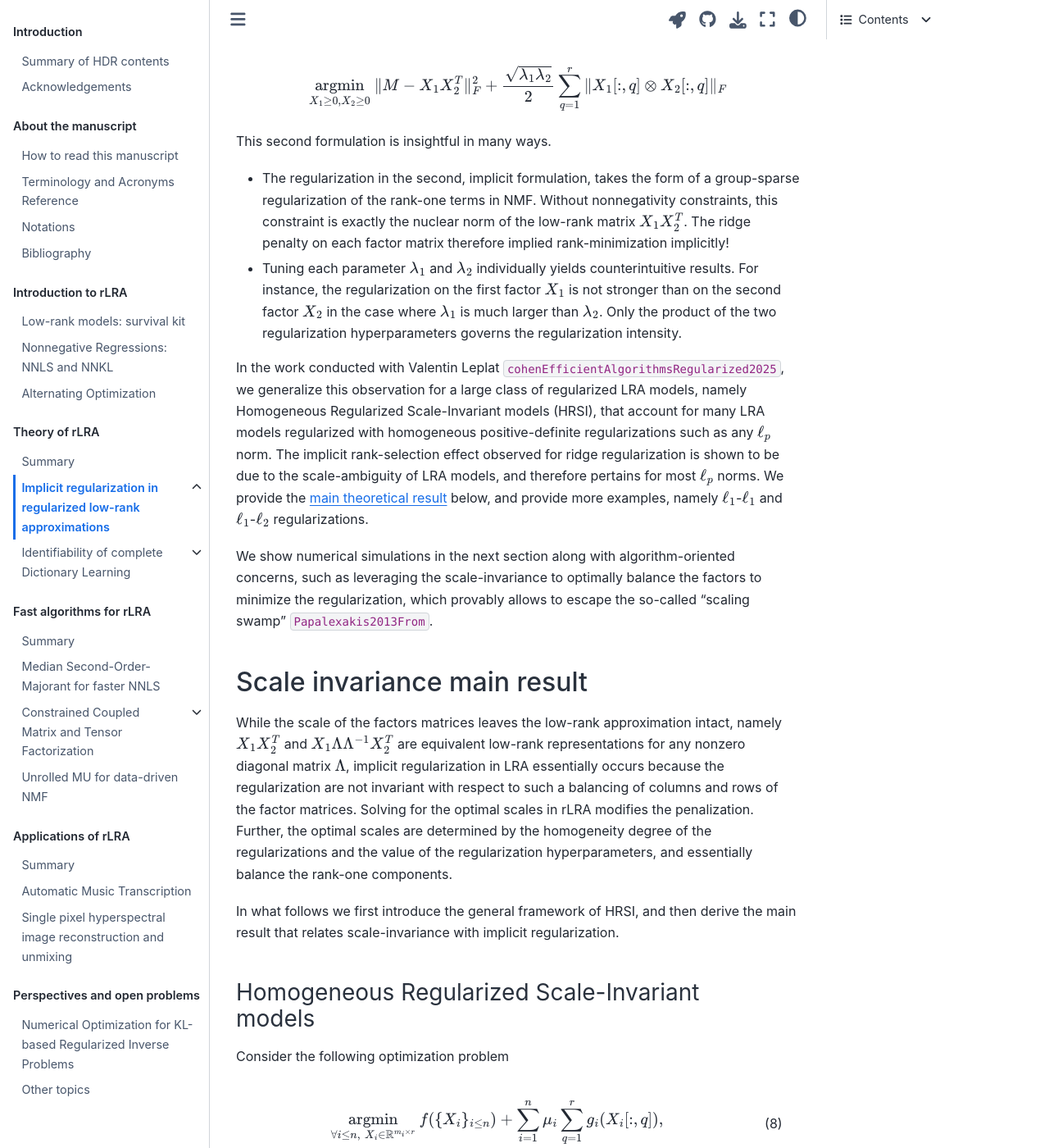
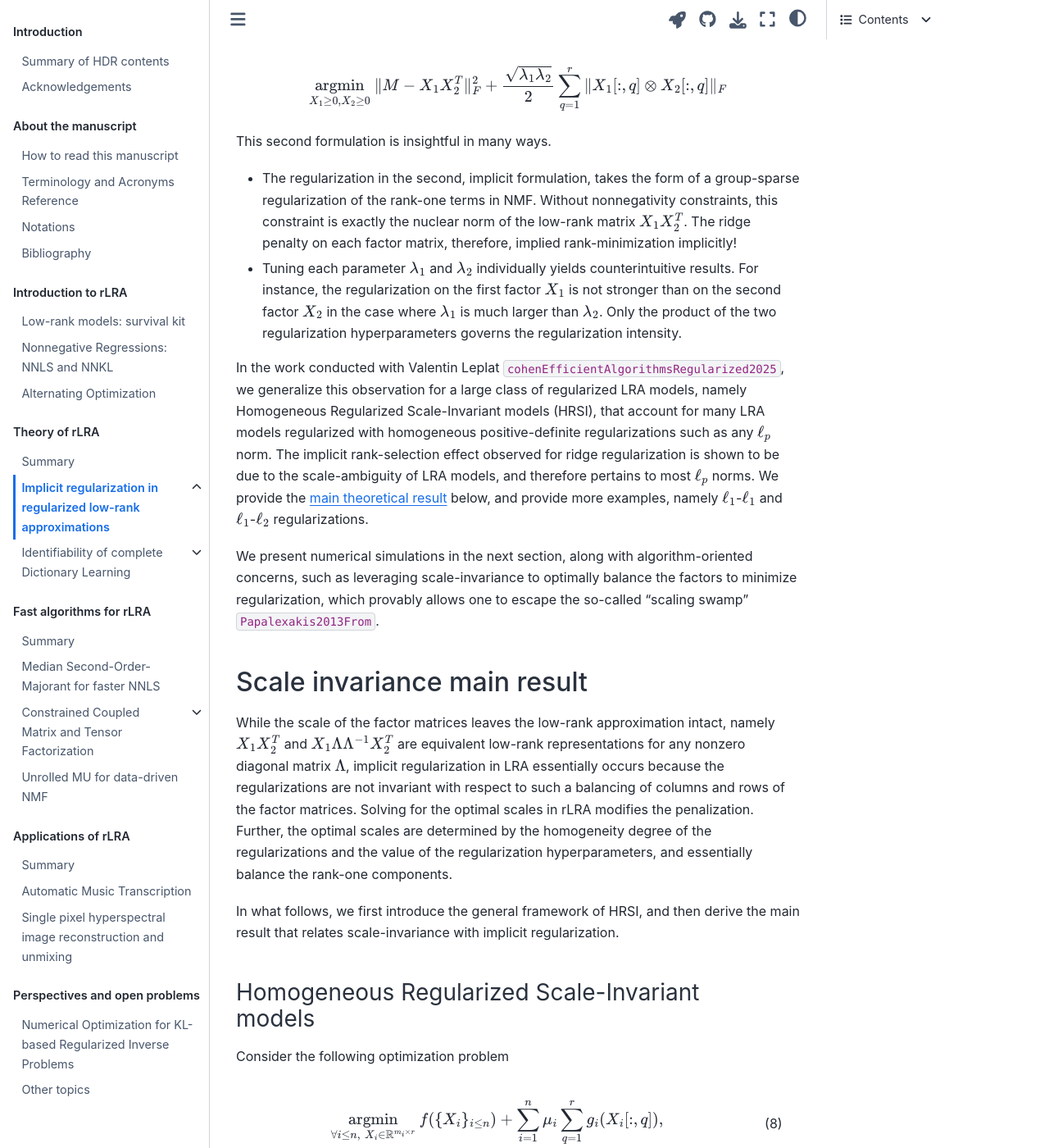
Before and after one commit to cohenjer/HDR, a Jupyter Book: the page built from part2/Theory_of_rLRA/HRSI_theory.md, in a window 1280 px wide and 1400 px high, scrolled down 685 px. Shown: the whole window at 82% size. Built offline with Jupyter Book 1.0.4 settings and Sphinx 7.4.7 and the Sphinx Book theme 1.1.4, drawn with Linux system fonts in a browser that asks for light colours; pages that are not in the unit, such as notebooks, are missing from menus; comment, search, counter and statistics services are not loaded; cross-references to code outside the pages are shown as plain code; some of the changed text lies outside the part shown.

Commit message:
Fix typos and improve clarity in HRSI theory

`````diff
--- a/part2/Theory_of_rLRA/HRSI_theory.md
+++ b/part2/Theory_of_rLRA/HRSI_theory.md
@@ -23,26 +23,26 @@ Consider the ridge Nonnegative Matrix Factorization problem with Frobenius loss:
 $$ \argmin{X_1\geq 0, X_2\geq 0} \|M - X_1X_2^T\|_F^2 + \lambda_1 \|X_1\|_F^2 + \lambda_2 \|X_2\|_F^2. $$
 with $M\in\mathbb{R}_{+}^{m_1\times m_2}$ and the nonnegative rank is $r$.
 
-Such a ridge-regularized model could be preferred by a user on the basis of ridge-regression: avoiding overfitting (in the case of NMF, this would translate as chosing a particular solution with low variance) or improving the numerical stability of the optimization algorithm (the optimization problem is strictly bi-convex when $\lambda_i>0$).
+Such a ridge-regularized model could be preferred by a user on the basis of ridge-regression: avoiding overfitting (in the case of NMF, this would translate as choosing a particular solution with low variance) or improving the numerical stability of the optimization algorithm (the optimization problem is strictly bi-convex when $\lambda_i>0$).
 
 It turns out that, maybe surprisingly at first, the ridge-regularized NMF problem is equivalent (in the sense that the minimizers are related by a trivial mapping) to a variant of the nuclear-norm low-rank sensing problem with nonnegativity constraints,
 
 $$ \argmin{X_1\geq 0, X_2\geq 0} \|M -  X_1X_2^T\|_F^2 + \frac{\sqrt{\lambda_1\lambda_2}}{2} \sum_{q=1}^{r} \|X_1[:,q]\otimes X_2[:,q]\|_F $$
 
 This second formulation is insightful in many ways.
-  - The regularization in the second, implicit formulation, takes the form of a group-sparse regularization of the rank-one terms in NMF. Without nonnegativity constraints, this constraint is exactly the nuclear norm of the low-rank matrix $X_1X_2^T$. The ridge penalty on each factor matrix therefore implied rank-minimization implicitly!
+  - The regularization in the second, implicit formulation, takes the form of a group-sparse regularization of the rank-one terms in NMF. Without nonnegativity constraints, this constraint is exactly the nuclear norm of the low-rank matrix $X_1X_2^T$. The ridge penalty on each factor matrix, therefore, implied rank-minimization implicitly!
   - Tuning each parameter $\lambda_1$ and $\lambda_2$ individually yields counterintuitive results. For instance, the regularization on the first factor $X_1$ is not stronger than on the second factor $X_2$ in the case where $\lambda_1$ is much larger than $\lambda_2$. Only the product of the two regularization hyperparameters governs the regularization intensity.
 
-In the work conducted with Valentin Leplat {cite:p}`cohenEfficientAlgorithmsRegularized2025`, we generalize this observation for a large class of regularized LRA models, namely Homogeneous Regularized Scale-Invariant models (HRSI), that account for many LRA models regularized with homogeneous positive-definite regularizations such as any $\ell_p$ norm. The implicit rank-selection effect observed for ridge regularization is shown to be due to the scale-ambiguity of LRA models, and therefore pertains for most $\ell_p$ norms. We provide the [main theoretical result](sec:theory) below, and provide more examples, namely $\ell_1$-$\ell_1$ and $\ell_1$-$\ell_2$ regularizations.
+In the work conducted with Valentin Leplat {cite:p}`cohenEfficientAlgorithmsRegularized2025`, we generalize this observation for a large class of regularized LRA models, namely Homogeneous Regularized Scale-Invariant models (HRSI), that account for many LRA models regularized with homogeneous positive-definite regularizations such as any $\ell_p$ norm. The implicit rank-selection effect observed for ridge regularization is shown to be due to the scale-ambiguity of LRA models, and therefore pertains to most $\ell_p$ norms. We provide the [main theoretical result](sec:theory) below, and provide more examples, namely $\ell_1$-$\ell_1$ and $\ell_1$-$\ell_2$ regularizations.
 
-We show numerical simulations in the next section along with algorithm-oriented concerns, such as leveraging the scale-invariance to optimally balance the factors to minimize the regularization, which provably allows to escape the so-called "scaling swamp" {cite:p}`Papalexakis2013From`.
+We present numerical simulations in the next section, along with algorithm-oriented concerns, such as leveraging scale-invariance to optimally balance the factors to minimize regularization, which provably allows one to escape the so-called "scaling swamp" {cite:p}`Papalexakis2013From`.
 
 (sec:theory)=
 ## Scale invariance main result
 
-While the scale of the factors matrices leaves the low-rank approximation intact, namely $X_1X_2^T$ and $X_1\Lambda \Lambda^{-1}X_2^T$ are equivalent low-rank representations for any nonzero diagonal matrix $\Lambda$, implicit regularization in LRA essentially occurs because the regularization are not invariant with respect to such a balancing of columns and rows of the factor matrices. Solving for the optimal scales in rLRA modifies the penalization. Further, the optimal scales are determined by the homogeneity degree of the regularizations and the value of the regularization hyperparameters, and essentially balance the rank-one components.
+While the scale of the factor matrices leaves the low-rank approximation intact, namely $X_1X_2^T$ and $X_1\Lambda \Lambda^{-1}X_2^T$ are equivalent low-rank representations for any nonzero diagonal matrix $\Lambda$, implicit regularization in LRA essentially occurs because the regularizations are not invariant with respect to such a balancing of columns and rows of the factor matrices. Solving for the optimal scales in rLRA modifies the penalization. Further, the optimal scales are determined by the homogeneity degree of the regularizations and the value of the regularization hyperparameters, and essentially balance the rank-one components.
 
-In what follows we first introduce the general framework of HRSI, and then derive the main result that relates scale-invariance with implicit regularization.
+In what follows, we first introduce the general framework of HRSI, and then derive the main result that relates scale-invariance with implicit regularization.
 
 ### Homogeneous Regularized Scale-Invariant models
 Consider the following optimization problem
@@ -69,19 +69,19 @@ $$        g_i(\lambda x) = \lambda^{p_i} g_i(x). $$
 
 This property holds in particular for any $\ell_p^p$ norm in the ambient vector space.
 ```{margin}
-Assumption **A3** limits the framework's applicability, excluding positive homogeneous regularizations like Total Variation.
+Assumption **A3** limits the framework's applicability by excluding positive homogeneous regularizations such as Total Variation.
 ```
 - **A3**: Each function $g_i$ is positive-definite, meaning that for any $i\leq n$, $g_i(x)=0$ if and only if $x$ is null.
 
-We refer to the optimization problem {eq}`eq:hrsi-pb` with assumptions **A1**, **A2** and **A3** the Homogeneous Regularized Scale-Invariant problem (HRSI).
+We refer to the optimization problem {eq}`eq:hrsi-pb` with assumptions **A1**, **A2**, and **A3**, the Homogeneous Regularized Scale-Invariant problem (HRSI).
 
 HRSI is quite general and encompasses many instances of regularized LRA problems. Specifically, [ridge NMF](eq:ridge-NMF) is an HRSI problem with $f(\{X_i\}_{i\leq n})= \|M - X_1X_2^T\|_F^2$, $g_1(x) = \|x\|^2_2 + \eta_{\mathbb{R}_+^{m_1}}(x)$ and $g_2(x) = \|x\|^2_2 + \eta_{\mathbb{R}_+^{m_2}}(x)$.
 
 (sec:theorem-HRSI)=
 ### Solutions to HRSI also solve an implicit regularized problem, and are balanced
 
-We proved the following result in {cite:p}`cohenEfficientAlgorithmsRegularized2025`, relying an identity for the geometric mean.
-````{prf:theorem} HRSI solutions caracterisation and implicit equivalent formulation
+We proved the following result in {cite:p}`cohenEfficientAlgorithmsRegularized2025`, relying on an identity for the geometric mean.
+````{prf:theorem} HRSI solutions characterization and implicit equivalent formulation
 :label: HRSI
 If $\mu_i>0$ for all $i$, any solution $\{X_i^\ast\}_{i\leq n}$ to the HRSI problem {eq}`eq:hrsi-pb` satisfies $p_i\mu_ig_i(X_i^{\ast}[:,q]) = \beta_q$ for all $i\leq n$ and $q\leq r$, where
 
@@ -98,7 +98,7 @@ where $\tilde{\mu} = \left(\prod_{i=1}^{n}(p_i\mu_i)^{\frac{1}{p_i}}
 From this theorem, we observe that
 - Only the product of regularization hyperparameters impacts the regularity of the solution.
 - The sum of columnwise regularization on the factor matrices in the explicit formulation becomes a product of regularizations in the implicit formulation, yielding group-sparsity on the rank-one components.
-- At optimality, the scales of the components must satisfy the balancing condition $p_i\mu_ig_i(X_i^{\ast}[:,q])=\beta_q$. This means in particular that the regularized LRA model does not suffer from scale ambiguity.
+- At optimality, the scales of the components must satisfy the balancing condition $p_i\mu_ig_i(X_i^{\ast}[:,q])=\beta_q$. This means, in particular, that the regularized LRA model does not suffer from scale ambiguity.
 
 
 ## Special cases with $\ell_1$ and $\ell_2$ regularizations
@@ -107,7 +107,7 @@ To make our main result {prf:ref}`HRSI` more explicit, let us instantiate the im
 
 ### Ridge-regularized nonnegative CPD
 
-Define formally the ridge nCPD as the optimization problem
+Define the ridge nCPD formally as the optimization problem
 
 $$ \argmin{X_i\geq 0}  \| \mathcal{T} - \mathcal{I}_r \times_1 X_1 \times_2 X_2 \times_3 X_3 \|^2_F +  \mu \left(\|X_1\|_F^2 + \|X_2\|_F^2 + \|X_3\|_F^2\right). $$
 
@@ -115,23 +115,23 @@ The implicit HRSI problem shows again that ridge-regularization yields a compone
 
 $$ \argmin{\{\mathcal{L}_q\}_{q\leq r},~\text{rank}(\mathcal{L}_q)\leq 1}  \|\mathcal{T} -\sum_{q=1}^{r} \mathcal{L}_q \|_F^2 + 3\mu \sum_{q=1}^{r} \|\mathcal{L}_q\|_F^{\frac{2}{3}} $$
 
-where tensors $\mathcal{L}_q$ are rank-one tensors built from the outer products $X_1[:,q]\otimes X_2[:,q] \otimes X_3[:,q]$. We validate experimentally in [](./HRSI_algorithm.ipynb) that tuning the values of the regularization hyperparameter $\mu$ indeed allows to select the rank of the nCPD factorization. Moreover, the optimal solution of ridge nCPD verify the balancing equation
+where tensors $\mathcal{L}_q$ are rank-one tensors built from the outer products $X_1[:,q]\otimes X_2[:,q] \otimes X_3[:,q]$. We experimentally validate in [](./HRSI_algorithm.ipynb) that tuning the regularization hyperparameter $\mu$ indeed allows us to select the rank of the nCPD factorization. Moreover, the optimal solution of ridge nCPD verifies the balancing equation
 
 $$ 1 = \sqrt{2} \|X_i[:,q]\|_2^{-\frac{1}{3}}\prod_{j\neq i}\|X_j[:,q]\|_2^{\frac{2}{3}}  .$$
 
-This balancing identity will be used in [](./HRSI_algorithm.ipynb) to refine the iterates of an iterative optimization algorithm to solve ridge nCPD.
+This balancing identity will be used in [](./HRSI_algorithm.ipynb) to refine the iterations of an iterative optimization algorithm to solve ridge nCPD.
 
 ### Sparse NMF L1-L1
 
-Another interesting case of implicit regularization effect concerns the (double) sparse NMF model
+Another interesting case of an implicit regularization effect concerns the (double) sparse NMF model
 
 $$\argmin{X_1\geq 0, X_2\geq 0} \|M - X_1X_2^T\|_F^2 + \mu \left( \|X_1\|_1 + \|X_2\|_1 \right). $$
 
-Intuitively, a practionner using sparse NMF with $\ell_1$ penalizations on both factors would be expecting sparse entries in both matrices, leveraging the behavior of the $\ell_1$ norm in regression problems. The implicit formulation shows that, while both factors are indeed penalized to be sparse, there is another group-sparse effect that prunes entire components,
+Intuitively, a practitioner using sparse NMF with $\ell_1$ penalizations on both factors would expect sparse entries in both matrices, leveraging the behavior of the $\ell_1$ norm in regression problems. The implicit formulation shows that, while both factors are indeed penalized to be sparse, there is another group-sparse effect that prunes entire components,
 
 $$ \argmin{L_q\in\mathbb{R}_+^{m_1\times m_2},\; \text{rank}(L_q)\leq 1} \|M - \sum_{q=1}^{r}L_q\|_F^2 + 2\sqrt{\mu_1\mu_2}\sum_{q=1}^{r} \sqrt{\|L_q\|_1}.$$
 
-The problem with this formulation is that both effect (element-wise sparsity and component-wise sparsity) are not controlled individually but rather by the same regularization hyperparameter. This yields unexpected component pruning as shown in the simulation below with mixtures of Gaussians. It is also unclear from the implicit formulation if indeed both factors will be sparse element-wise.
+The problem with this formulation is that both effects (element-wise sparsity and component-wise sparsity) are not controlled individually but rather by the same regularization hyperparameter. This yields unexpected component pruning as shown in the simulation below with mixtures of Gaussians. It is also unclear from the implicit formulation whether both factors will be sparse element-wise.
 
 
 
`````
Also changed, not shown: other parts of part2/Theory_of_rLRA/HRSI_theory.md (+3 -3 lines).
